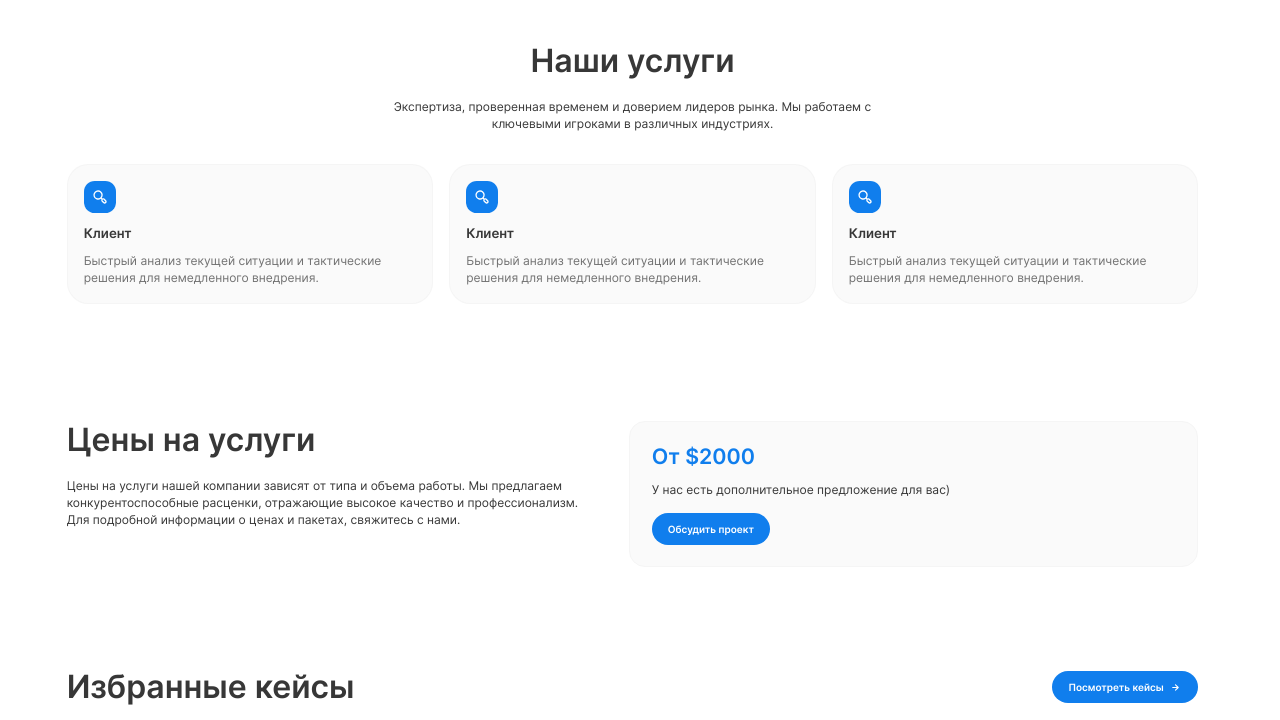
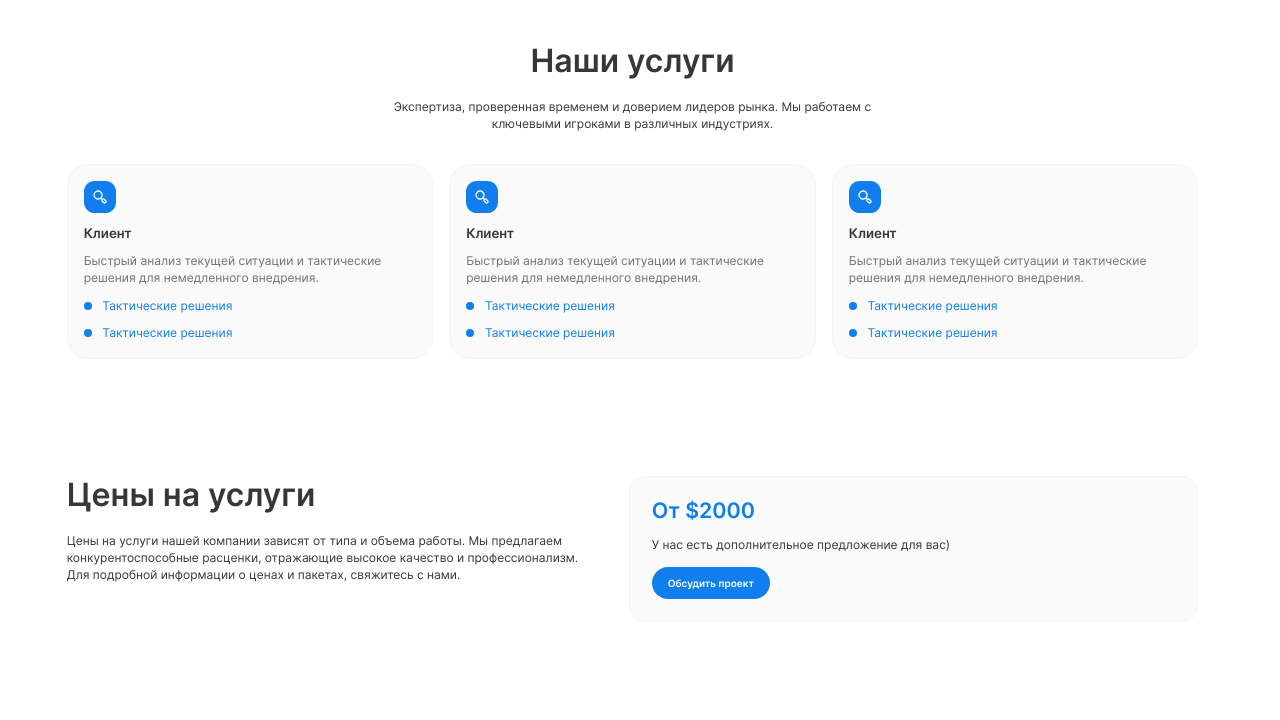
Before and after one commit to AbduramanovLenur/abba, a plain HTML site: page single-service.html in a window 1280 px wide. Shown: the part 960-1680 px from the top of the page. Drawn offline with Linux system fonts and the light colour scheme.

Commit message:
feat service solutions

```diff
--- a/scss/blocks/service-solutions.scss
+++ b/scss/blocks/service-solutions.scss
@@ -2,16 +2,28 @@
   &__inner {
     display: flex;
     flex-direction: column;
-    align-items: center;
+    &.centered {
+      align-items: center;
+      @media (max-width: 768px) {
+        align-items: flex-start;
+      }
+    }
   }
   &__title {
-    text-align: center;
+    &.centered {
+      text-align: center;
+      @media (max-width: 768px) {
+        text-align: left;
+      }
+    }
   }
   &__text {
     max-width: 796px;
-    text-align: center;
-    @media (max-width: 768px) {
-      font-size: 16px;
+    &.centered {
+      text-align: center;
+      @media (max-width: 768px) {
+        text-align: left;
+      }
     }
   }
 }
--- a/scss/globals.scss
+++ b/scss/globals.scss
@@ -257,6 +257,9 @@ main {
   }
   &-text {
     color: #717171;
+    @media (max-width: 768px) {
+      font-size: 16px;
+    }
     @media (max-width: 480px) {
       font-size: 14px;
     }
@@ -264,6 +267,32 @@ main {
   &-date {
     color: var(--blue);
     margin-top: 16px;
+  }
+  &-advantages {
+    display: flex;
+    flex-direction: column;
+    gap: 16px;
+    margin-top: 16px;
+  }
+  &-overlay {
+    display: flex;
+    align-items: center;
+    gap: 16px;
+  }
+  &-circle {
+    width: 12px;
+    height: 12px;
+    background-color: var(--blue);
+    border-radius: 50%;
+  }
+  &-value {
+    color: var(--blue);
+    @media (max-width: 768px) {
+      font-size: 16px;
+    }
+    @media (max-width: 480px) {
+      font-size: 14px;
+    }
   }
 }
 
--- a/single-service.html
+++ b/single-service.html
@@ -196,11 +196,11 @@
         </section>
         <section class="service-solutions padding-inline-container">
           <div class="container">
-            <div class="service-solutions__inner padding-big-block-container">
-              <h2 class="service-solutions__title section-title mb-sm">
+            <div class="service-solutions__inner padding-big-block-container centered">
+              <h2 class="service-solutions__title section-title mb-sm centered">
                 Наши услуги
               </h2>
-              <div class="service-solutions__text mb-md">
+              <div class="service-solutions__text mb-md centered">
                 Экспертиза, проверенная временем и доверием лидеров рынка. Мы работаем с ключевыми игроками в различных индустриях.
               </div>
               <ul class="service-solutions__list grid-3">
@@ -223,6 +223,24 @@
                     <p class="content-text">
                       Быстрый анализ текущей ситуации и тактические решения для немедленного внедрения.
                     </p>
+                    <ul class="content-advantages">
+                      <li class="content-advantage">
+                        <div class="content-overlay">
+                          <div class="content-circle"></div>
+                          <div class="content-value">
+                            Тактические решения
+                          </div>
+                        </div>
+                      </li>
+                      <li class="content-advantage">
+                        <div class="content-overlay">
+                          <div class="content-circle"></div>
+                          <div class="content-value">
+                            Тактические решения
+                          </div>
+                        </div>
+                      </li>
+                    </ul>
                   </div>
                 </li>
                 <li class="service-solutions__item">
@@ -244,9 +262,27 @@
                     <p class="content-text">
                       Быстрый анализ текущей ситуации и тактические решения для немедленного внедрения.
                     </p>
+                    <ul class="content-advantages">
+                      <li class="content-advantage">
+                        <div class="content-overlay">
+                          <div class="content-circle"></div>
+                          <div class="content-value">
+                            Тактические решения
+                          </div>
+                        </div>
+                      </li>
+                      <li class="content-advantage">
+                        <div class="content-overlay">
+                          <div class="content-circle"></div>
+                          <div class="content-value">
+                            Тактические решения
+                          </div>
+                        </div>
+                      </li>
+                    </ul>
                   </div>
                 </li>
-                <li class="service-solutions__item grid-full">
+                <li class="service-solutions__item">
                   <div class="content-box">
                     <div class="content-wrapper">
                       <div class="content-icon">
@@ -265,6 +301,24 @@
                     <p class="content-text">
                       Быстрый анализ текущей ситуации и тактические решения для немедленного внедрения.
                     </p>
+                    <ul class="content-advantages">
+                      <li class="content-advantage">
+                        <div class="content-overlay">
+                          <div class="content-circle"></div>
+                          <div class="content-value">
+                            Тактические решения
+                          </div>
+                        </div>
+                      </li>
+                      <li class="content-advantage">
+                        <div class="content-overlay">
+                          <div class="content-circle"></div>
+                          <div class="content-value">
+                            Тактические решения
+                          </div>
+                        </div>
+                      </li>
+                    </ul>
                   </div>
                 </li>
               </ul>
```
Also changed, not shown: css/globals.min.css, css/service-solutions.min.css, css/single-service.min.css, 1 other file.
